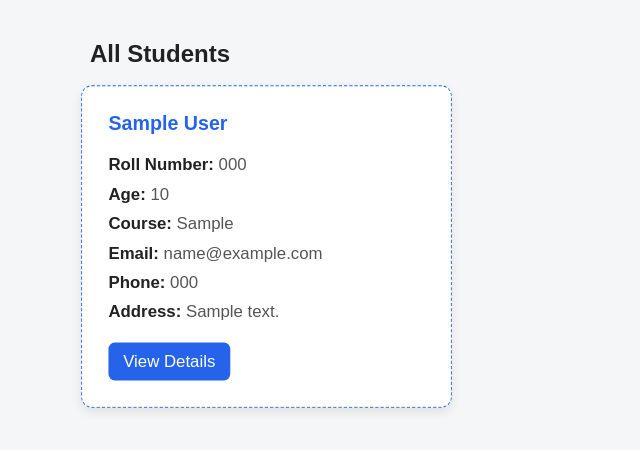
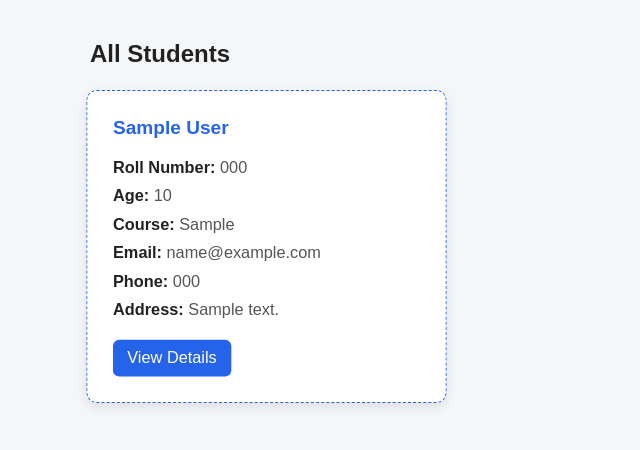
Before and after one commit to Muhammed-Sahal717/project-students-details, a Django app: page /students/ in a window 1280 px wide, with the pointer over the restyled element. Shown: the part 145-595 px from the top of the page, without its empty margins (0-640 px from the left). Run offline with Django 5.2, Linux system fonts and the light colour scheme; tables that the repository leaves empty hold one stand-in row (values such as "Sample post").

Commit message:
Reduce hover scale effect on student cards for improved user experience

```diff
--- a/student_project/students/static/students/style.css
+++ b/student_project/students/static/students/style.css
@@ -60,7 +60,7 @@ header p {
 .student:hover {
   border: 0.5px dashed #2563eb;
   box-shadow: 0 4px 10px rgba(0, 0, 0, 0.09);
-  transform: scale(1.05);
+  transform: scale(1.02);
 }
 
 .view-button {
```
